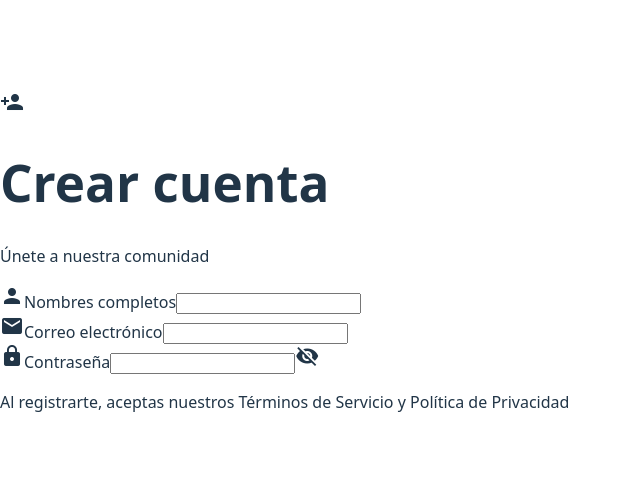
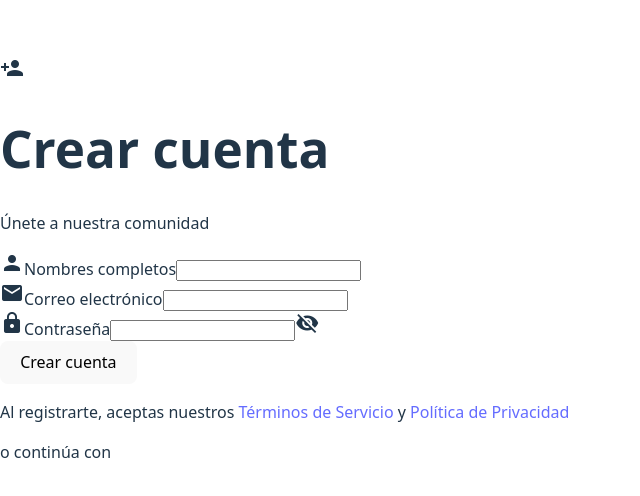
Before and after one commit to Milcatoledo/FormWithReact, a React (Vite) app: page / in a window 1280 px wide. Shown: the part 140-636 px from the top of the page, without its empty margins (0-640 px from the left). Built offline with nearby package versions, Linux system fonts and the light colour scheme.

Commit message:
Button component for form

```diff
--- a/src/App.jsx
+++ b/src/App.jsx
@@ -9,6 +9,9 @@ function App() {
         <h1>Crear cuenta</h1>
         <p className="subtitle">Únete a nuestra comunidad</p>
         <ContentForm />
+        <div className="divider">
+            <span>o continúa con</span>
+        </div>
       </div>
     )
 }
--- /dev/null
+++ b/src/components/buttonForm.jsx
@@ -0,0 +1,7 @@
+function ButtonForm({buttonName, typeButton}){
+    return (
+        <button type={typeButton}>{buttonName}</button>
+    )
+}
+
+export default ButtonForm
--- a/src/components/contentForm.jsx
+++ b/src/components/contentForm.jsx
@@ -1,5 +1,5 @@
 import InputForm from './inputForm'
-
+import ButtonForm from './buttonForm'
 function ContentForm() {
     return (
         <form>
@@ -21,7 +21,11 @@ function ContentForm() {
                 iconExtra="visibility_off"
                 />
             </>
-            <p>Al registrarte, aceptas nuestros Términos de Servicio y Política de Privacidad</p>
+
+            <ButtonForm typeButton="submit" buttonName="Crear cuenta" />
+            <p>Al registrarte, aceptas nuestros
+                <a href="#"> Términos de Servicio</a> y
+                <a href="#"> Política de Privacidad</a></p>
         </form>
     )
 }
--- a/src/components/inputForm.jsx
+++ b/src/components/inputForm.jsx
@@ -31,4 +31,4 @@ function InputForm({ fieldName, typeInput, iconName, iconExtra }) {
     );
 }
 
-export default InputForm;
+export default InputForm
```
